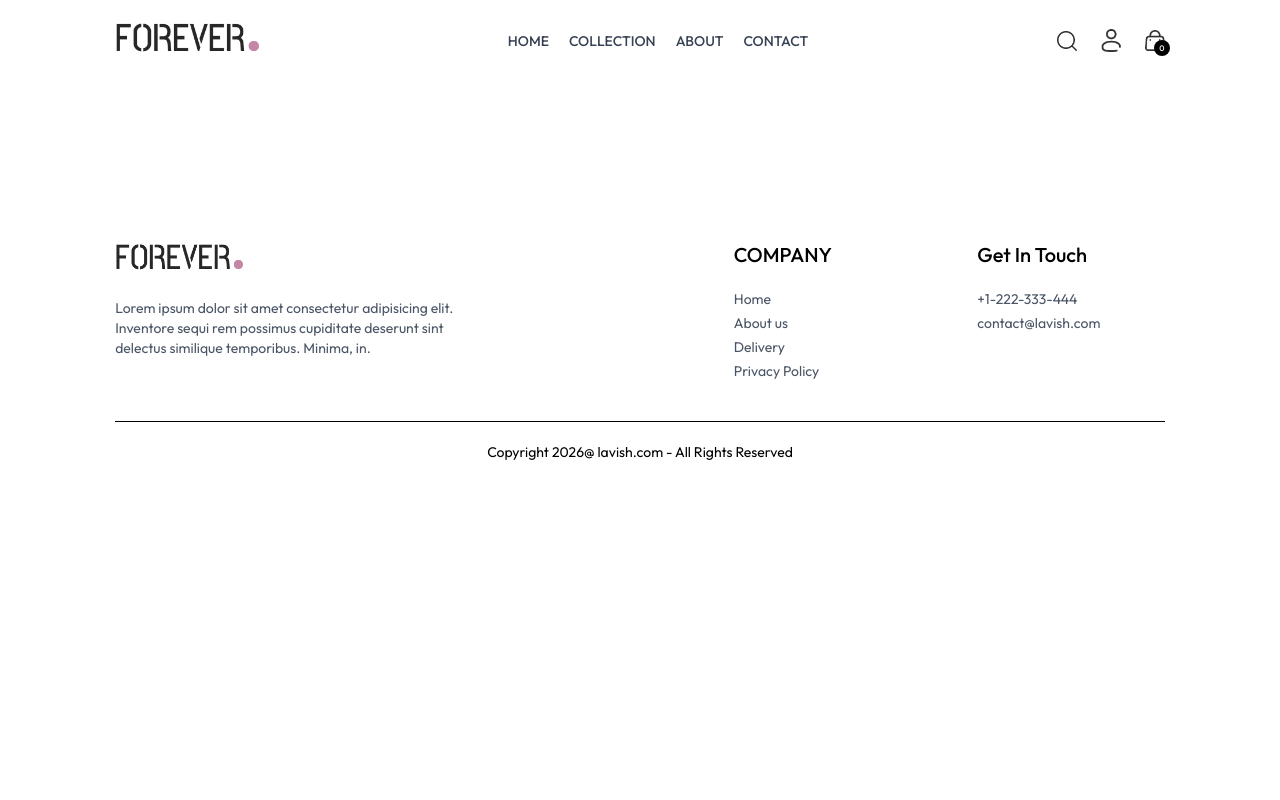
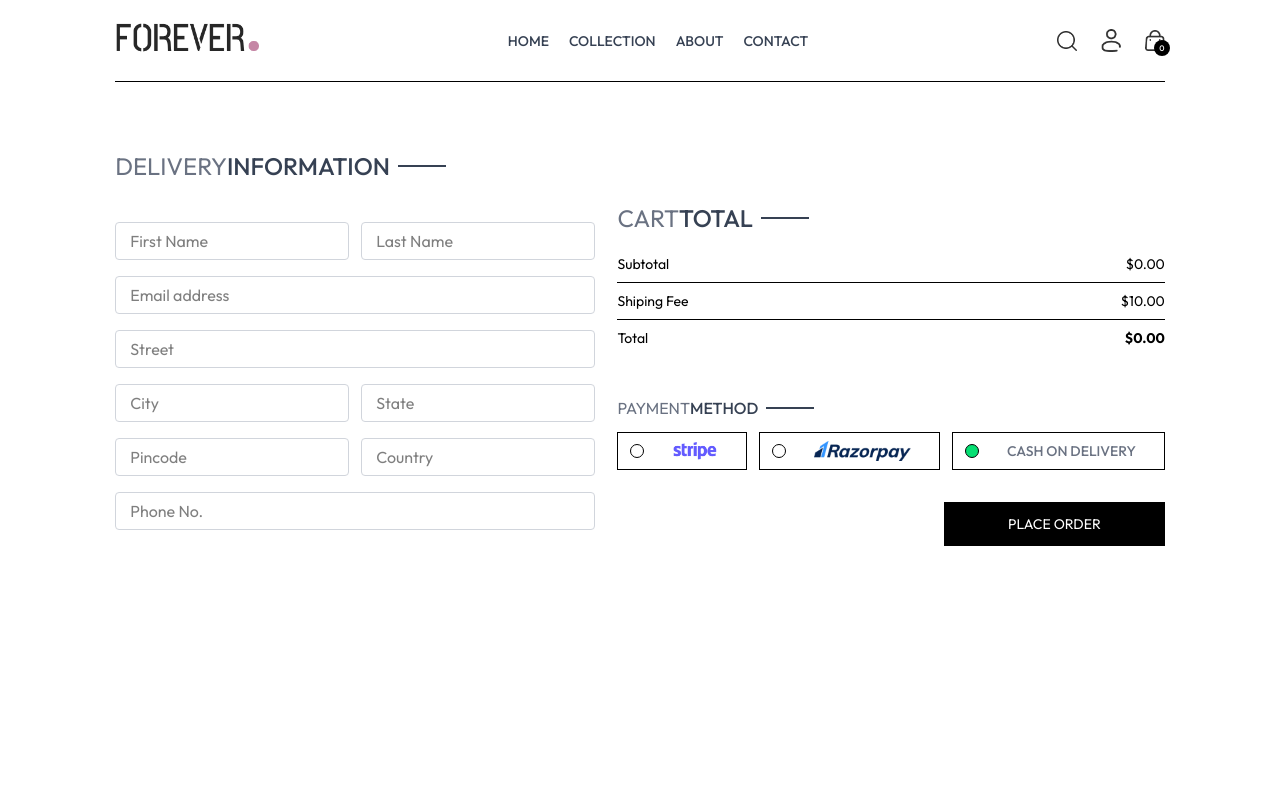
Before and after one commit to lavishawasthi/Ecommerce-site, a React (Vite) app: page /place-order in a window 1280 px wide. Shown: the top 800 px of the page. Built offline with nearby package versions, Linux system fonts and the light colour scheme.

Commit message:
created the payment page and base for orders page

```diff
--- a/src/App.jsx
+++ b/src/App.jsx
@@ -28,7 +28,7 @@
       <Route path='/contact' element={<Contact/>}/>
       <Route path='/login' element={<Login/>}/>
       <Route path='/orders' element={<Orders/>}/>
-      <Route path='/placeorders' element={<PlaceOrder/>}/>
+      <Route path='/place-order' element={<PlaceOrder/>}/>
       <Route path='/product/:productId' element={<Product/>}/>
 
       </Routes>
--- a/src/context/ShopContext.jsx
+++ b/src/context/ShopContext.jsx
@@ -11,7 +11,7 @@
     const [search,setSearch]=useState('');
     const [showSearch,setShowSearch]=useState(false);
     const [cartItems,setCartItems]=useState({});
-    const navigate=useNavigate;
+    const navigate=useNavigate();
 
 
     const addToCart=async(itemId,size)=>{
@@ -79,7 +79,7 @@
 
     const value={
         products,currency,delivery_fee,search,setSearch,showSearch,setShowSearch
-        ,cartItems,addToCart,getCartCount,updateQuantity,getCartAmount
+        ,cartItems,addToCart,getCartCount,updateQuantity,getCartAmount,navigate
     }
     return(
         <ShopContext.Provider value={value}>
--- a/src/pages/Cart.jsx
+++ b/src/pages/Cart.jsx
@@ -5,7 +5,7 @@
 import CartTotal from '../components/CartTotal';
 
 const Cart = () => {
-  const { products, currency, cartItems,updateQuantity} = useContext(ShopContext);
+  const { products, currency, cartItems,updateQuantity,navigate} = useContext(ShopContext);
 
   const [cartData,setCartData] = useState([]);
 
@@ -58,7 +58,7 @@
         <div className='w-full sm:w-[450px]'>
           <CartTotal/>
           <div className='w-full text-end'>
-            <button className='bg-black text-white text-sm my-8 px-8 py-3'>PROCEED TO PAY</button>
+            <button onClick={()=>navigate('/place-order')} className='bg-black text-white text-sm my-8 px-8 py-3'>PROCEED TO PAY</button>
           </div>
         </div>
       </div>
--- a/src/pages/PlaceOrder.jsx
+++ b/src/pages/PlaceOrder.jsx
@@ -1,8 +1,63 @@
-import React from 'react'
+import React, { useContext, useState } from 'react'
+import Title from '../components/Title'
+import CartTotal from '../components/CartTotal'
+import { assets } from '../assets/assets'
+import { ShopContext } from '../context/ShopContext'
 
 const PlaceOrder = () => {
+  const [method,setMethod]=useState('cod');
+  const {navigate}=useContext(ShopContext);
   return (
-    <div>
+    <div className='flex flex-col sm:flex-row justify-between gap-4 pt-5 sm:pt-14 min-h-[80vh] border-t'>
+      <div className='flex flex-col gap-4 w-full sm:max-w-[480px]'>
+        {/* left side of the page */}
+        <div className='text-xl sm:text-2xl my-3'>
+          <Title text1={'DELIVERY'} text2={'INFORMATION'}/>
+        </div>
+        <div className='flex gap-3 '>
+          <input className='border border-gray-300 rounded py-1.5 px-3.5 w-full' type="text" placeholder='First Name'/>
+          <input className='border border-gray-300 rounded py-1.5 px-3.5 w-full' type="text" placeholder='Last Name'/>
+        </div>
+        <input className='border border-gray-300 rounded py-1.5 px-3.5 w-full' type="email" placeholder='Email address'/>
+        <input className='border border-gray-300 rounded py-1.5 px-3.5 w-full' type="text" placeholder='Street'/>
+        <div className='flex gap-3 '>
+          <input className='border border-gray-300 rounded py-1.5 px-3.5 w-full' type="text" placeholder='City'/>
+          <input className='border border-gray-300 rounded py-1.5 px-3.5 w-full' type="text" placeholder='State'/>
+        </div>
+        <div className='flex gap-3 '>
+          <input className='border border-gray-300 rounded py-1.5 px-3.5 w-full' type="number" placeholder='Pincode'/>
+          <input className='border border-gray-300 rounded py-1.5 px-3.5 w-full' type="text" placeholder='Country'/>
+        </div>
+        <input className='border border-gray-300 rounded py-1.5 px-3.5 w-full' type="number" placeholder='Phone No.'/>
+      </div>
+        {/* right side */}
+        <div className='mt-8'>
+          <div className='mt-8 min-w-80'>
+            <CartTotal/>
+          </div>
+          <div className='mt-12 '>
+            <Title text1={'PAYMENT'} text2={'METHOD'}/>
+            {/* different payment method  */}
+            <div className='flex gap-3 flex-col lg:flex-row'>
+              <div onClick={()=>setMethod('stripe')} className='flex items-center gap-3 border p-2 px-3 cursor-pointer'>
+                <p className={`min-w-3.5 h-3.5 border rounded-full ${method==='stripe'?'bg-green-400':''}`}></p>
+                <img className='h-5 mx-4' src={assets.stripe_logo}/>
+              </div>
+              <div onClick={()=>setMethod('razo')} className='flex items-center gap-3 border p-2 px-3 cursor-pointer'>
+                <p className={`min-w-3.5 h-3.5 border rounded-full ${method==='razo'?'bg-green-400':''}`}></p>
+                <img className='h-5 mx-4' src={assets.razorpay_logo}/>
+              </div>
+              <div onClick={()=>setMethod('cod')} className='flex items-center gap-3 border p-2 px-3 cursor-pointer'>
+                <p className={`min-w-3.5 h-3.5 border rounded-full ${method==='cod'?'bg-green-400':''}`}></p>
+                <p className='text-gray-500 text-sm font-medium mx-4'>CASH ON DELIVERY</p>
+              </div>
+
+            </div>
+            <div className='w-full text-end mt-8'>
+              <button onClick={()=>navigate('/orders')} className='bg-black text-white px-16 py-3 text-sm'>PLACE ORDER</button>
+            </div>
+          </div>
+        </div>
 
     </div>
   )
```
